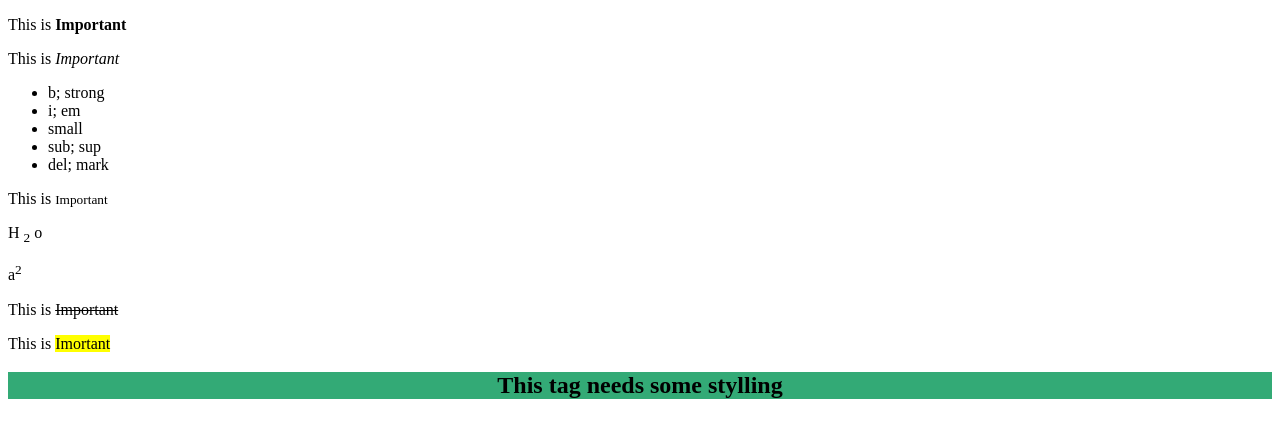
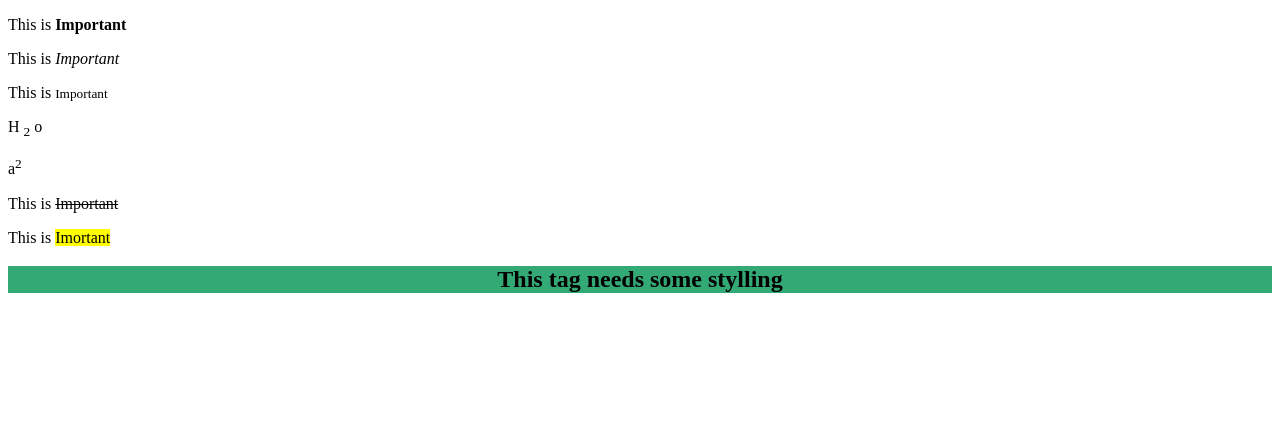
Before and after one commit to Deepakatlearnhattan/learning_HTML, a plain HTML site: page 02_formatting.html in a window 1280 px wide. Drawn offline with Linux system fonts and the light colour scheme.

Commit message:
Update 02_formatting.html

```diff
--- a/02_formatting.html
+++ b/02_formatting.html
@@ -9,15 +9,6 @@
     <p>This is <strong>Important</strong></p>
     <!-- <Strong> is used to make any word bold -->
      <p>This is <em>Important</em></p>
-    <!-- some shortcuts used in formatting are  -->
-    <ul>         <!-- ul>li*5 -->
-        <li>b; strong</li>
-        <li>i; em</li>
-        <li>small</li>
-        <li>sub; sup</li>
-        <li>del; mark</li>
-    </ul>
-
     <p>This is <small>Important</small></p>
      <!-- <small> is used to convert into small letter  -->
     <p>H <sub>2</sub> o</p>
```
